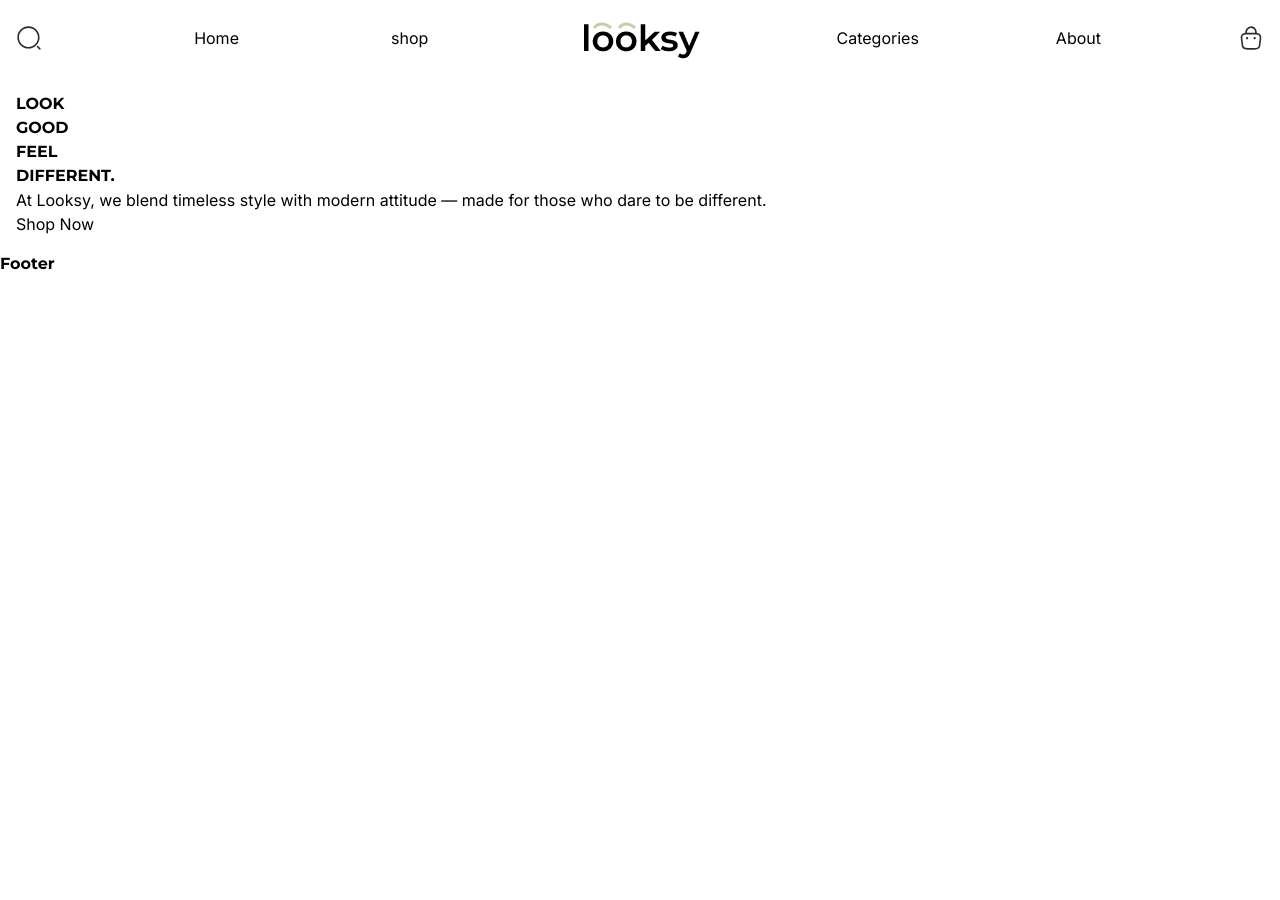
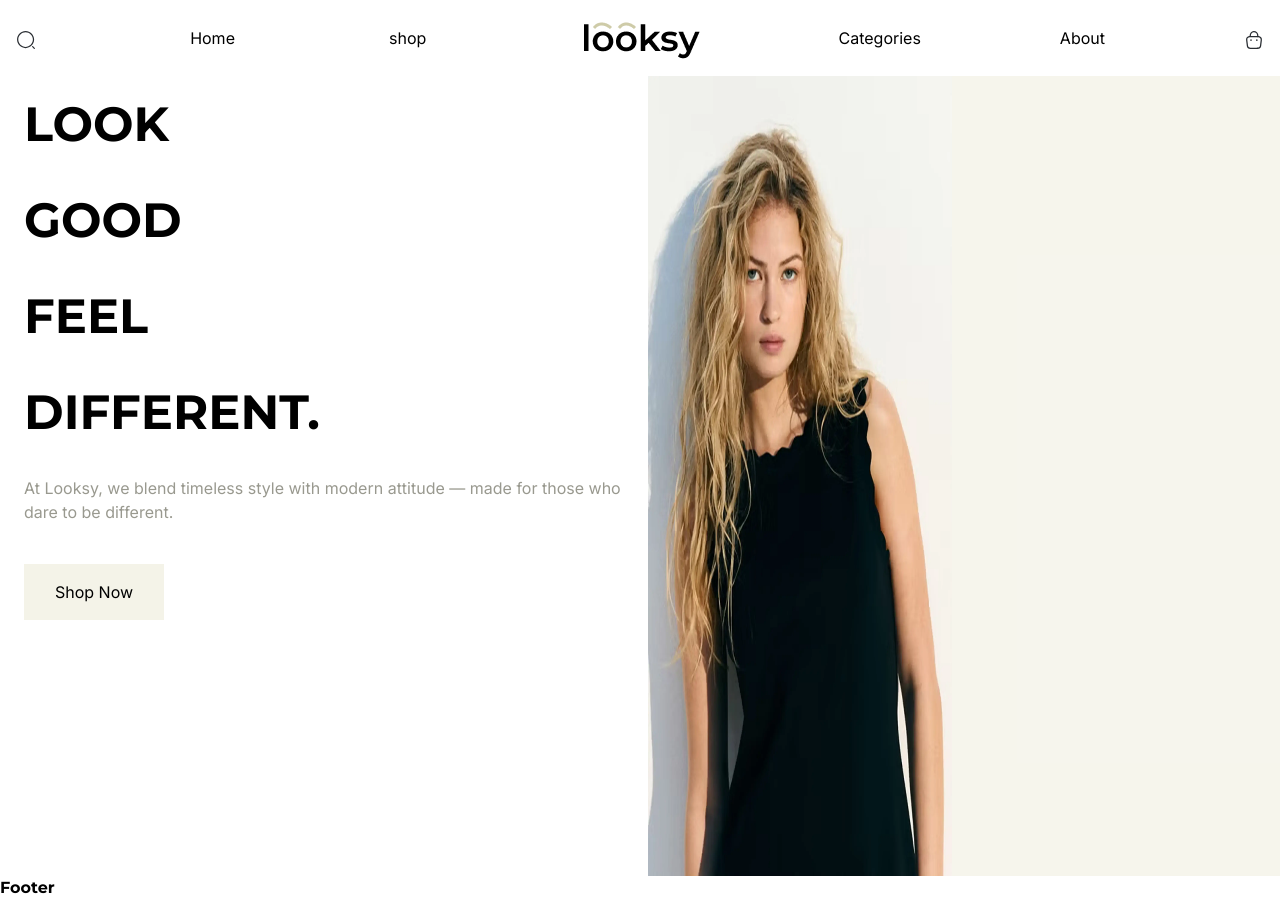
Before and after one commit to Mohamed-Sallam17/Looksy-Fashion, a React (Vite) app: page / in a window 1280 px wide. Before the commit the page ends 800 px from the top, so only its background shows below. Built offline with nearby package versions, Linux system fonts and the light colour scheme.

Commit message:
work on hero banner

```diff
--- a/src/components/Header.jsx
+++ b/src/components/Header.jsx
@@ -7,7 +7,7 @@ import { IoIosMenu } from 'react-icons/io'
 
 function Header() {
   return (
-    <header>
+    <header className=''>
       <div className="container space-y-1.5">
         <div className="m-search-bar flex items-center gap-2 lg:hidden border-2 border-[var(--btn-color)] rounded-3xl h-10 p-2">
           <SearchIcon width={22} height={22} className=''/>
@@ -15,8 +15,8 @@ function Header() {
         </div>
         <div className="main-menu flex justify-between items-center ">
           <div className="header__left flex lg:inline-block gap-2">
-            <SearchIcon width={26} height={26} className='hidden lg:inline-block' />
-            <CartBag width={26} height={26} className='lg:hidden'/>
+            <SearchIcon width={20} height={20} className='hidden lg:inline-block' />
+            <CartBag width={20} height={20} className='lg:hidden'/>
           </div>
           <nav className="header__nav flex flex-1 justify-evenly items-center">
             <div className="nav__group hidden lg:flex justify-evenly ">
@@ -34,7 +34,7 @@ function Header() {
             </div>
           </nav>
           <div className="header__right">
-            <CartBag width={26} height={26} className='hidden lg:inline-block'/>
+            <CartBag width={20} height={20} className='hidden lg:inline-block'/>
             <IoIosMenu className='lg:hidden text-2xl text-bold' />
           </div>
         </div>
--- a/src/components/Hero.jsx
+++ b/src/components/Hero.jsx
@@ -1,25 +1,28 @@
 import { Link } from "react-router-dom"
+import heroImg from '../assets/hero-img.webp'
 
 function Hero() {
   return (
-    <section className="hero">
-      <div className="container">
-        <div className="flex">
-          <div className="hero__content">
-            <h2>
+    <section className="hero h-[100dvh]">
+      <div className="flex h-full gap-4">
+        <div className="hero__content flex-1 space-y-4 pl-6">
+          <h2 className="text-2xl lg:text-5xl leading-[2em] ">
             LOOK <br />
             GOOD <br />
             FEEL <br />
             DIFFERENT.
           </h2>
-            <p>
+          <p className="text-[var(--sub-color)]">
             At Looksy, we blend timeless style with modern attitude — made for those who dare to be different.
           </p>
-            <Link to="/shop">
-              <button> Shop Now </button>
+          <Link to="/shop" className="w-[140px] h-[56px] bg-[var(--btn-color)] flex justify-center mt-10">
+            <button className="text-bold"> Shop Now </button>
           </Link>
         </div>
-          <div className="hero__media"></div>
+        <div className="hero__media flex-1 bg-[var(--bg-color)] pr-6">
+          <div className="hero_model h-full">
+            <img src={heroImg} alt="Hero Banner" className="w-[50%] h-full" />
+          </div>
         </div>
       </div>
     </section>
```
Also changed, not shown: src/index.css (line endings or trailing spaces), 1 other file (tests, documents, lock files or other folders). Lines whose indentation alone changed are shown as unchanged.
